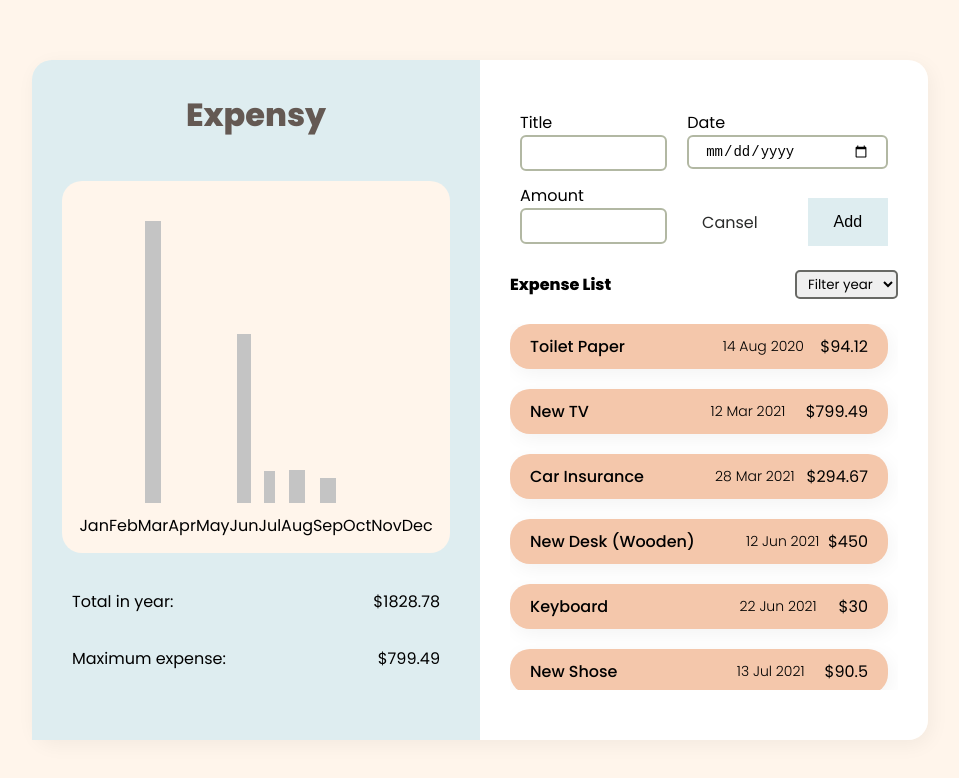
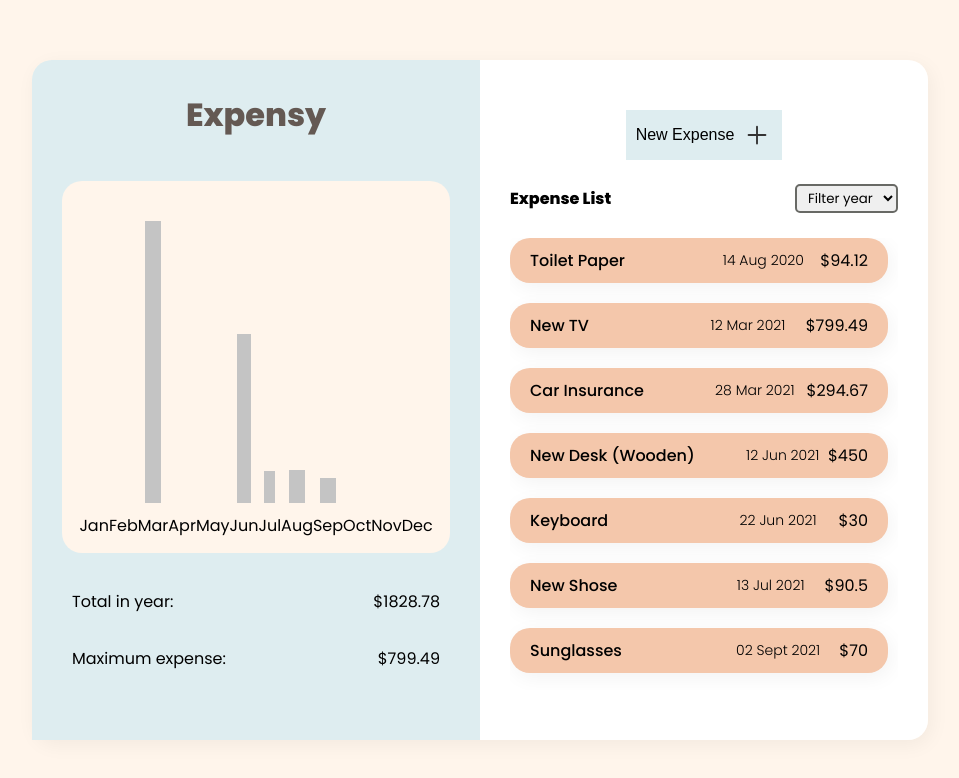
Before and after one commit to erfan-amani/expensy, a React (Create React App) app: page / in a window 1280 px wide. Shown: the top 778 px of the page, without its empty margins (160-1119 px from the left). Built offline with nearby package versions, Linux system fonts and the light colour scheme.

Commit message:
made the form expandable

```diff
--- a/src/components/ExpensesData/ExpensesData.css
+++ b/src/components/ExpensesData/ExpensesData.css
@@ -8,3 +8,17 @@
   border-radius: 0 20px 20px 0;
   padding: 50px 30px;
 }
+
+.open {
+  display: flex;
+  align-items: center;
+  justify-content: center;
+  gap: 8px;
+
+  cursor: pointer;
+  background-color: #deedf0;
+  font-size: 16px;
+  width: 40%;
+  padding: 10px 5px;
+  border: none;
+}
--- a/src/components/ExpensesData/ExpensesData.js
+++ b/src/components/ExpensesData/ExpensesData.js
@@ -1,12 +1,33 @@
-import React from 'react';
+import { useState } from 'react';
 import './ExpensesData.css';
 import ExpenseForm from '../NewExpense/ExpenseForm';
 import ExpensesList from './ExpensesList';
+import AddIcon from '../UI/icon/AddIcon';
 
 const ExpensesData = ({ items, addNewExpenseHandler, filterChangeHandler }) => {
+  const [formIsVisible, setFormIsVisible] = useState(false);
+
+  const openFormHandler = () => {
+    setFormIsVisible(true);
+  };
+
+  const closeFormHandler = () => {
+    setFormIsVisible(false);
+  };
+
   return (
     <div className="expenses-data">
-      <ExpenseForm addNewExpenseHandler={addNewExpenseHandler} />
+      {formIsVisible ? (
+        <ExpenseForm
+          addNewExpenseHandler={addNewExpenseHandler}
+          onClose={closeFormHandler}
+        />
+      ) : (
+        <button className="open" onClick={openFormHandler}>
+          New Expense
+          <AddIcon />
+        </button>
+      )}
       <ExpensesList items={items} filterChangeHandler={filterChangeHandler} />
     </div>
   );
--- a/src/components/ExpensesData/ExpensesList.css
+++ b/src/components/ExpensesData/ExpensesList.css
@@ -4,6 +4,7 @@
   align-items: center;
   gap: 20px;
   width: 100%;
+  height: 100%;
   overflow-y: scroll;
   padding-right: 10px;
 }
--- a/src/components/NewExpense/ExpenseForm.css
+++ b/src/components/NewExpense/ExpenseForm.css
@@ -29,12 +29,16 @@
 .expenses-form__submit .add {
   cursor: pointer;
   background-color: #deedf0;
-  font-size: 16px;
+  font-size: 14px;
   width: 40%;
   padding: 15px 5px;
   border: none;
 }
 .expenses-form__submit .cansel {
+  cursor: pointer;
+  font-size: 14px;
+  background-color: #fff;
+  border: none;
   color: #2a2b2a;
   text-decoration: none;
 }
--- a/src/components/NewExpense/ExpenseForm.js
+++ b/src/components/NewExpense/ExpenseForm.js
@@ -1,7 +1,7 @@
 import React, { useState } from 'react';
 import '../NewExpense/ExpenseForm.css';
 
-const ExpenseForm = ({ addNewExpenseHandler }) => {
+const ExpenseForm = ({ addNewExpenseHandler, onClose }) => {
   const [enteredTitle, setEnteredTitle] = useState('');
   const [enteredDate, setEnteredDate] = useState('');
   const [enteredAmount, setEnteredAmount] = useState('');
@@ -24,12 +24,13 @@ const ExpenseForm = ({ addNewExpenseHandler }) => {
       amount: enteredAmount,
       date: new Date(enteredDate),
     };
-    emptyInputs();
+    resetForm();
     addNewExpenseHandler(newExpense);
   };
 
-  const emptyInputs = (event = null) => {
+  const resetForm = (event = null) => {
     if (event) event.preventDefault();
+    onClose();
     setEnteredAmount('');
     setEnteredDate('');
     setEnteredTitle('');
@@ -62,9 +63,9 @@ const ExpenseForm = ({ addNewExpenseHandler }) => {
         />
       </div>
       <div className="expenses-form__submit">
-        <a href="." className="cansel" onClick={emptyInputs}>
+        <button type="reset" href="." className="cansel" onClick={resetForm}>
           Cansel
-        </a>
+        </button>
         <button type="submit" className="add">
           Add
         </button>
--- /dev/null
+++ b/src/components/UI/icon/AddIcon.js
@@ -0,0 +1,28 @@
+const AddIcon = () => {
+  return (
+    <svg
+      width="30"
+      height="30"
+      viewBox="0 0 512 512"
+      fill="none"
+      xmlns="http://www.w3.org/2000/svg"
+    >
+      <path
+        d="M256 112V400"
+        stroke="#333"
+        strokeWidth="32"
+        strokeLinecap="round"
+        strokeLinejoin="round"
+      />
+      <path
+        d="M400 256H112"
+        stroke="#333"
+        strokeWidth="32"
+        strokeLinecap="round"
+        strokeLinejoin="round"
+      />
+    </svg>
+  );
+};
+
+export default AddIcon;
```
Also changed, not shown: 1 other file (tests, documents, lock files or other folders).
